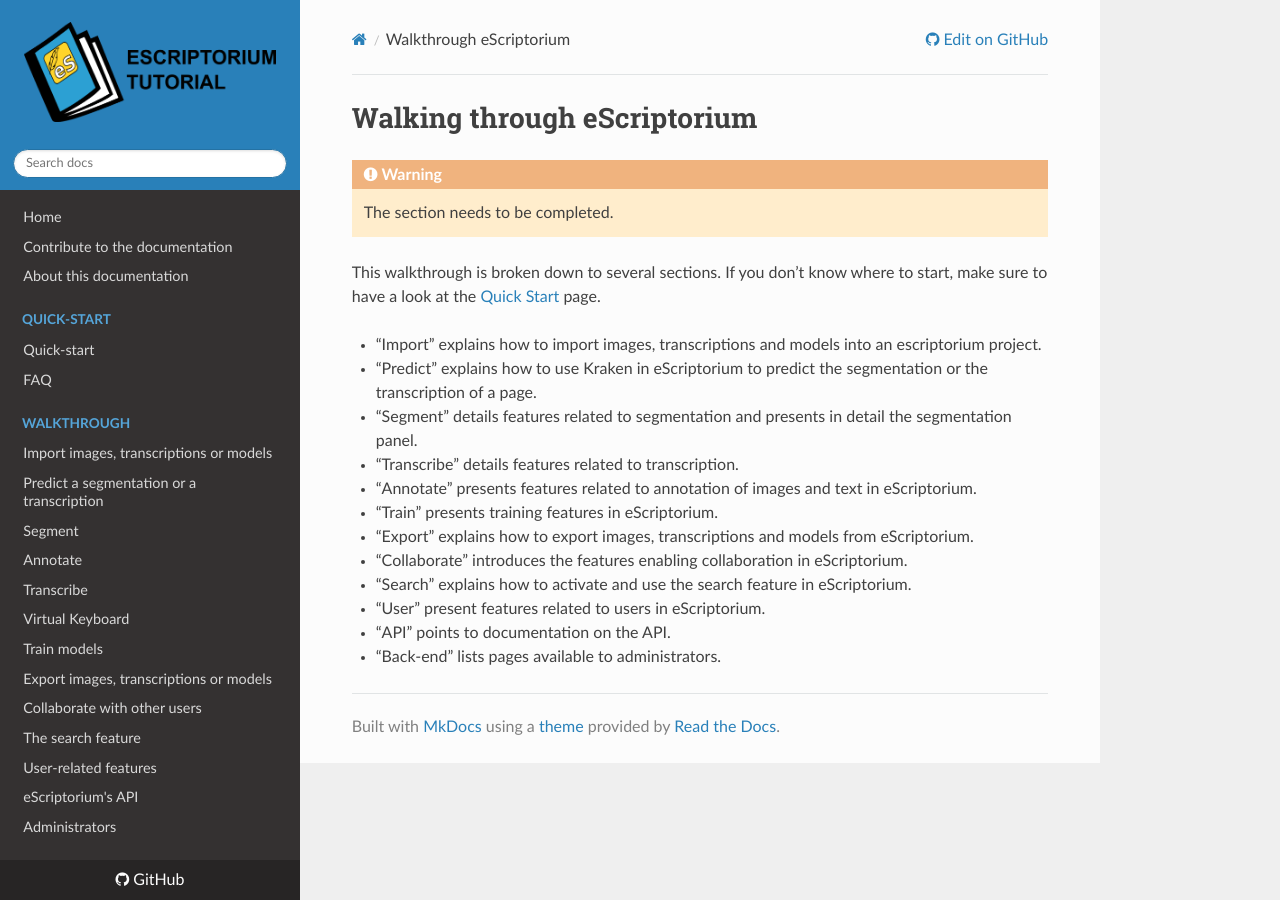
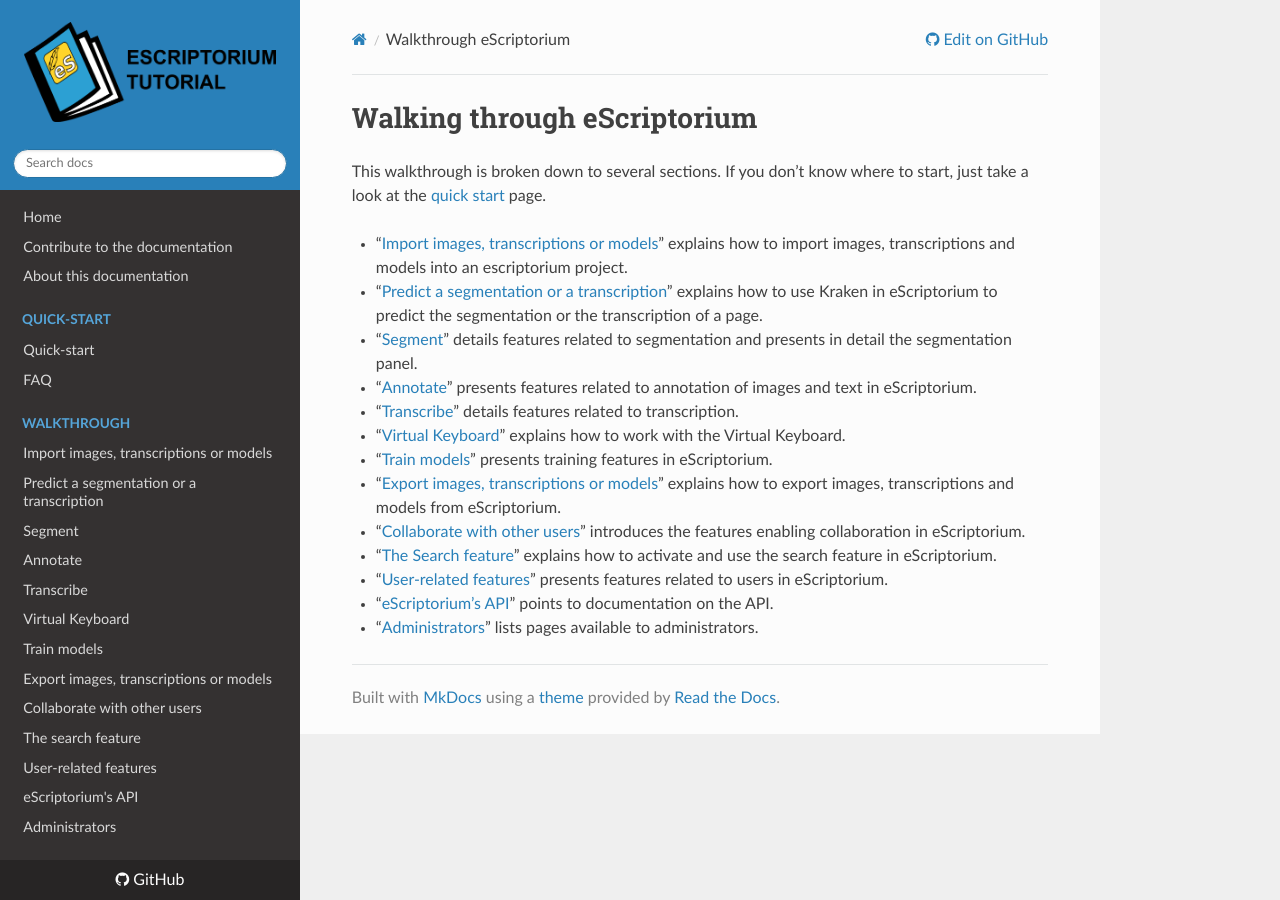
Before and after one commit to alix-tz/escriptorium-documentation, an MkDocs documentation site: the page built from docs/walkthrough.md, in a window 1280 px wide. Built offline with MkDocs 1.6.1, drawn with Linux system fonts in a browser that asks for light colours; nearby versions of some CDN libraries.

```diff
--- a/docs/walkthrough.md
+++ b/docs/walkthrough.md
@@ -3,25 +3,23 @@ title: Walkthrough eScriptorium
 summary: An advanced documentation of eScriptorium features.
 authors:
     - Alix Chagué
-date: 2023-01-31
+date: 2023-02-21
 ---
 
 # Walking through eScriptorium
 
-!!! warning
-    The section needs to be completed.
+This walkthrough is broken down to several sections. If you don't know where to start, just take a look at the [quick start](quick-start.md) page.
 
-This walkthrough is broken down to several sections. If you don't know where to start, make sure to have a look at the [Quick Start](quick-start.md) page.
-
-- "Import" explains how to import images, transcriptions and models into an escriptorium project.
-- "Predict" explains how to use Kraken in eScriptorium to predict the segmentation or the transcription of a page.
-- "Segment" details features related to segmentation and presents in detail the segmentation panel.
-- "Transcribe" details features related to transcription.
-- "Annotate" presents features related to annotation of images and text in eScriptorium.
-- "Train" presents training features in eScriptorium.
-- "Export" explains how to export images, transcriptions and models from eScriptorium.
-- "Collaborate" introduces the features enabling collaboration in eScriptorium.
-- "Search" explains how to activate and use the search feature in eScriptorium.
-- "User" present features related to users in eScriptorium.
-- "API" points to documentation on the API.
-- "Back-end" lists pages available to administrators.
+- "[Import images, transcriptions or models](walkthrough_import.md)" explains how to import images, transcriptions and models into an escriptorium project.
+- "[Predict a segmentation or a transcription](walkthrough_predict.md)" explains how to use Kraken in eScriptorium to predict the segmentation or the transcription of a page.
+- "[Segment](walkthrough_segment.md)" details features related to segmentation and presents in detail the segmentation panel.
+- "[Annotate](walkthrough_annotate.md)" presents features related to annotation of images and text in eScriptorium.
+- "[Transcribe](walkthrough_transcribe.md)" details features related to transcription.
+- "[Virtual Keyboard](walkthrough_virtual_keyboard.md)" explains how to work with the Virtual Keyboard.
+- "[Train models](walkthrough_train.md)" presents training features in eScriptorium.
+- "[Export images, transcriptions or models](walkthrough_export.md)" explains how to export images, transcriptions and models from eScriptorium.
+- "[Collaborate with other users](walkthrough_collaborate.md)" introduces the features enabling collaboration in eScriptorium.
+- "[The Search feature](walkthrough_search.md)" explains how to activate and use the search feature in eScriptorium.
+- "[User-related features](walkthrough_users.md)" presents features related to users in eScriptorium.
+- "[eScriptorium's API](walkthrough_api.md)" points to documentation on the API.
+- "[Administrators](walkthrough_administrators.md)" lists pages available to administrators.
```
Also changed, not shown: docs/about.md (+2 -5 lines), docs/index.md (+7 -6 lines).
